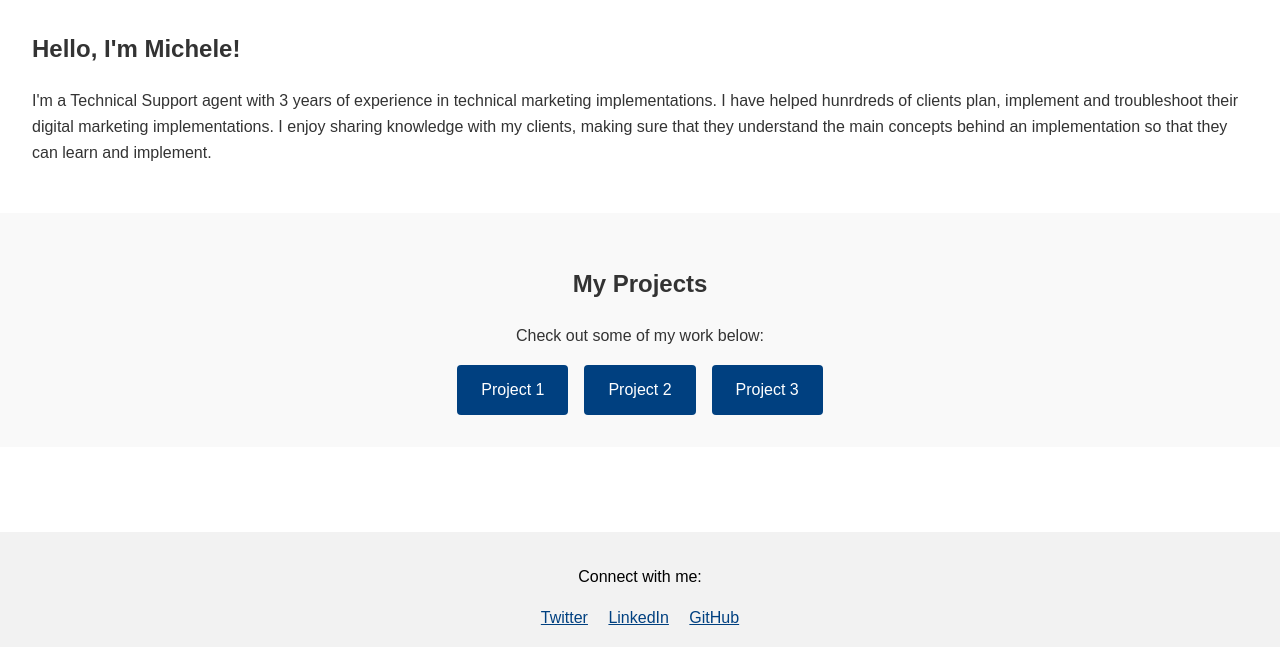
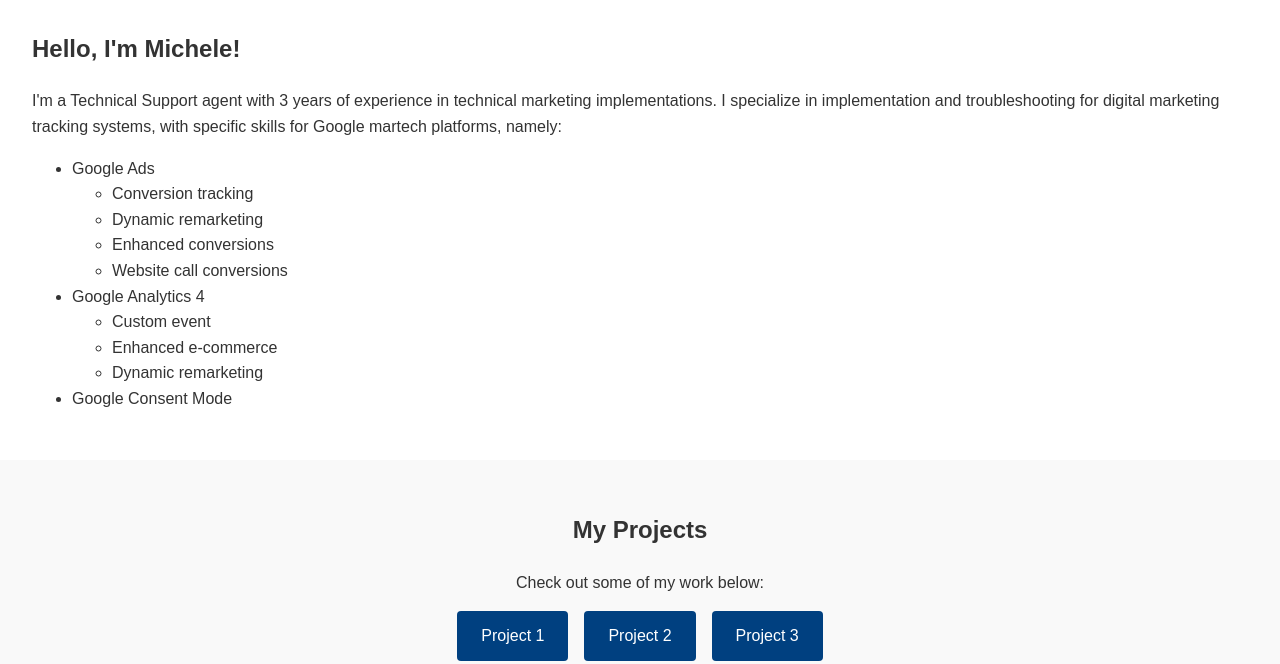
Before and after one commit to michelepegorin/about, a plain HTML site: page index.html in a window 1280 px wide. Shown: the part 153-817 px from the top of the page. Drawn offline with Linux system fonts and the light colour scheme.

Commit message:
Update index.html

```diff
--- a/index.html
+++ b/index.html
@@ -28,11 +28,25 @@
       <div>
         <h2 id="about-heading">Hello, I'm Michele!</h2>
         <p>
-          I'm a Technical Support agent with 3 years of experience in technical marketing implementations. I
-          have helped hunrdreds of clients plan, implement and troubleshoot their digital marketing
-          implementations. I enjoy sharing knowledge with my clients, making sure that they understand the
-          main concepts behind an implementation so that they can learn and implement.
-        </p>
+          I'm a Technical Support agent with 3 years of experience in technical marketing implementations.
+          I specialize in implementation and troubleshooting for digital marketing tracking systems, with
+          specific skills for Google martech platforms, namely:</p>
+        <ul>
+          <li>Google Ads</li>
+          <ul>
+            <li>Conversion tracking</li>
+            <li>Dynamic remarketing</li>
+            <li>Enhanced conversions</li>
+            <li>Website call conversions</li>
+          </ul>
+          <li>Google Analytics 4</li>
+            <ul>
+             <li>Custom event</li>
+             <li>Enhanced e-commerce</li>
+             <li>Dynamic remarketing</li>
+          </ul>
+          <li>Google Consent Mode</li>
+        </ul>
       </div>
     </section>
   </main>
```
